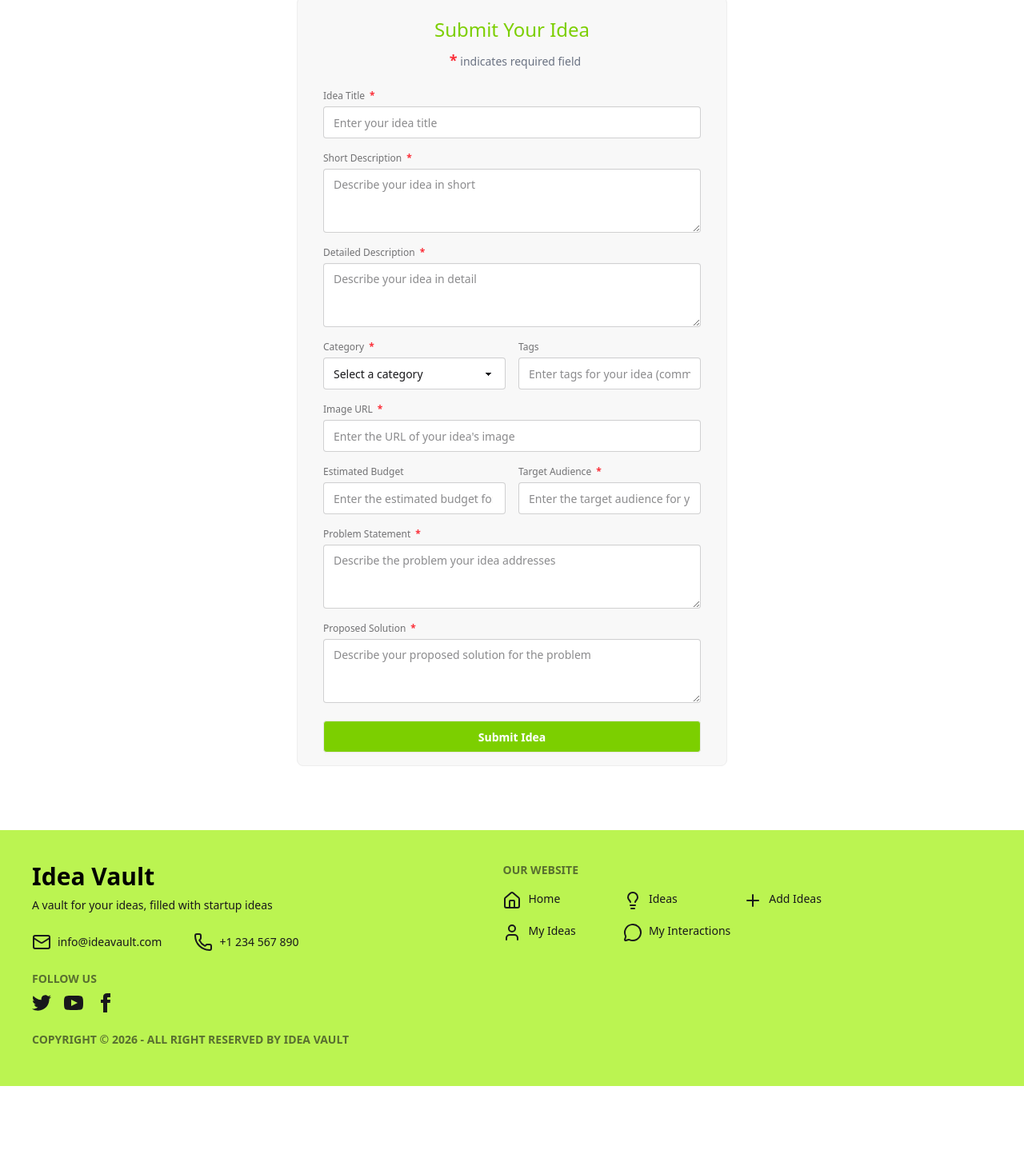
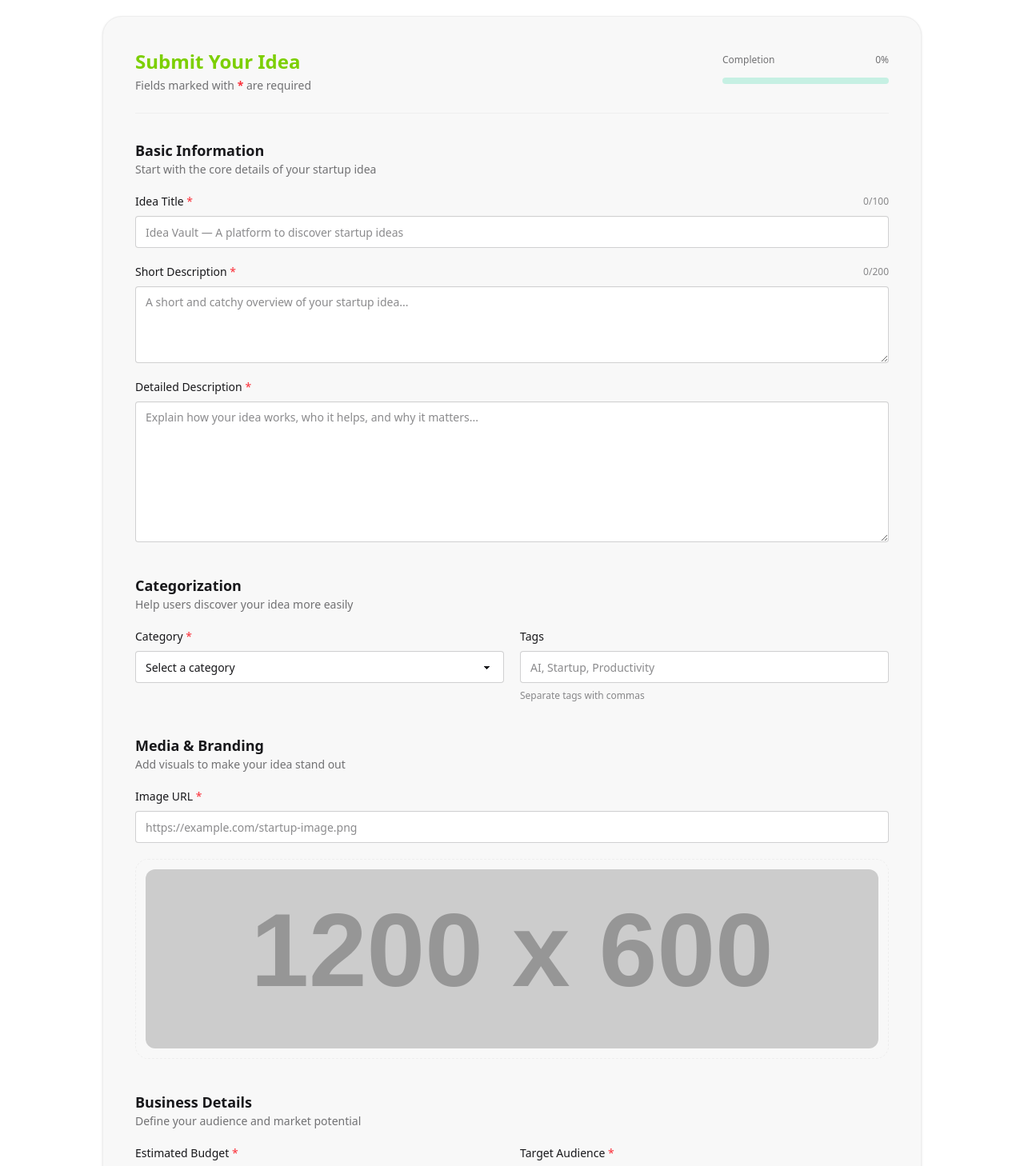
Before and after one commit to T4RUNN4/Idea-Vault, a Next.js app: page /add-ideas in a window 1280 px wide. Shown: the part 284-1742 px from the top of the page at 80% size. Before the commit the page ends 1642 px from the top, so only its background shows below. Built offline with nearby package versions, Linux system fonts and the light colour scheme.

Commit message:
Add idea page (improved ui)

```diff
--- a/src/app/add-ideas/page.jsx
+++ b/src/app/add-ideas/page.jsx
@@ -1,151 +1,284 @@
+"use client";
+
 export default function AddIdeas() {
   const handleSubmit = (e) => {
     e.preventDefault();
-
   };
 
   return (
-    <div className="min-h-screen flex flex-col items-center justify-center p-20">
-      <h1 className="text-4xl font-bold text-gray-800">
-        Have an <span className="text-lime-500">Startup Idea?</span>
-      </h1>
-      <p className="mt-4 text-lg text-gray-600 mb-8">
-        Submit your startup idea and let it shine!
-      </p>
-
-      <form onSubmit={handleSubmit}>
-        <fieldset className="fieldset bg-base-200 border-base-300 rounded-box w-full border px-8 py-4">
-          <div className="flex flex-col gap-1 items-center justify-center">
-            <h1 className="fieldset-legend text-2xl font-medium text-lime-500">
-              Submit Your Idea
+    <div className="min-h-screen bg-base-100 px-4 py-12 md:px-8 lg:px-20">
+      <div className="mx-auto w-full max-w-5xl">
+        {/* Header */}
+        <div className="text-center mb-10">
+          <h1 className="text-4xl md:text-5xl font-bold text-base-content leading-tight">
+            Have a <span className="text-lime-500">Startup Idea?</span>
           </h1>
 
-            <p className="text-sm text-gray-500 ml-2">
-              <span className="text-red-500 text-lg font-bold">*</span>
-              {"  "}indicates required field
+          <p className="mt-4 text-base md:text-lg text-base-content/70 max-w-2xl mx-auto">
+            Share your vision with the community, get feedback, and inspire the
+            next big innovation.
           </p>
         </div>
 
-          <div className="flex flex-col gap-4 mt-4">
-            <div className="flex flex-col gap-1">
-              <label className="label font-medium">
-                Idea Title <span className="text-red-500 font-bold">*</span>
+        {/* Form Card */}
+        <form
+          onSubmit={handleSubmit}
+          className="bg-base-200 border border-base-300 rounded-3xl shadow-sm p-6 md:p-10"
+        >
+          {/* Top Section */}
+          <div className="flex flex-col md:flex-row md:items-center md:justify-between gap-4 pb-6 border-b border-base-300">
+            <div>
+              <h2 className="text-2xl font-bold text-lime-500">
+                Submit Your Idea
+              </h2>
+
+              <p className="text-sm text-base-content/60 mt-1">
+                Fields marked with{" "}
+                <span className="text-red-500 font-bold">*</span> are required
+              </p>
+            </div>
+
+            <div className="w-full md:w-52">
+              <div className="flex justify-between text-xs text-base-content/60 mb-1">
+                <span>Completion</span>
+                <span>0%</span>
+              </div>
+
+              <progress
+                className="progress progress-success w-full"
+                value="0"
+                max="100"
+              ></progress>
+            </div>
+          </div>
+
+          <div className="space-y-10 mt-8">
+            {/* BASIC INFO */}
+            <section className="space-y-5">
+              <div>
+                <h3 className="text-lg font-semibold text-base-content">
+                  Basic Information
+                </h3>
+
+                <p className="text-sm text-base-content/60">
+                  Start with the core details of your startup idea
+                </p>
+              </div>
+
+              <div className="flex flex-col gap-2">
+                <div className="flex items-center justify-between">
+                  <label className="font-medium text-sm">
+                    Idea Title <span className="text-red-500">*</span>
                   </label>
+
+                  <span className="text-xs text-base-content/50">0/100</span>
+                </div>
+
                 <input
                   type="text"
-                className="input w-full"
-                placeholder="Enter your idea title"
+                  className="input input-bordered w-full focus:outline-none focus:ring-2 focus:ring-lime-400"
+                  placeholder="Idea Vault — A platform to discover startup ideas"
                 />
               </div>
 
-            <div className="flex flex-col gap-1">
-              <label className="label">
-                Short Description{" "}
-                <span className="text-red-500 font-bold">*</span>
+              <div className="flex flex-col gap-2">
+                <div className="flex items-center justify-between">
+                  <label className="font-medium text-sm">
+                    Short Description <span className="text-red-500">*</span>
                   </label>
+
+                  <span className="text-xs text-base-content/50">0/200</span>
+                </div>
+
                 <textarea
-                className="textarea w-full"
-                placeholder="Describe your idea in short"
+                  className="textarea textarea-bordered min-h-24 w-full focus:outline-none focus:ring-2 focus:ring-lime-400"
+                  placeholder="A short and catchy overview of your startup idea..."
+                ></textarea>
+              </div>
+
+              <div className="flex flex-col gap-2">
+                <label className="font-medium text-sm">
+                  Detailed Description <span className="text-red-500">*</span>
+                </label>
+
+                <textarea
+                  className="textarea textarea-bordered min-h-44 w-full focus:outline-none focus:ring-2 focus:ring-lime-400"
+                  placeholder="Explain how your idea works, who it helps, and why it matters..."
+                ></textarea>
+              </div>
+            </section>
+
+            {/* CATEGORY */}
+            <section className="space-y-5">
+              <div>
+                <h3 className="text-lg font-semibold text-base-content">
+                  Categorization
+                </h3>
+
+                <p className="text-sm text-base-content/60">
+                  Help users discover your idea more easily
+                </p>
+              </div>
+
+              <div className="grid grid-cols-1 md:grid-cols-2 gap-5">
+                <div className="flex flex-col gap-2">
+                  <label className="font-medium text-sm">
+                    Category <span className="text-red-500">*</span>
+                  </label>
+
+                  <select className="select select-bordered w-full focus:outline-none focus:ring-2 focus:ring-lime-400">
+                    <option disabled selected>
+                      Select a category
+                    </option>
+
+                    <option>Technology</option>
+                    <option>Healthcare</option>
+                    <option>Education</option>
+                    <option>Finance</option>
+                    <option>AI & Automation</option>
+                  </select>
+                </div>
+
+                <div className="flex flex-col gap-2">
+                  <label className="font-medium text-sm">Tags</label>
+
+                  <input
+                    type="text"
+                    className="input input-bordered w-full focus:outline-none focus:ring-2 focus:ring-lime-400"
+                    placeholder="AI, Startup, Productivity"
+                  />
+
+                  <p className="text-xs text-base-content/50">
+                    Separate tags with commas
+                  </p>
+                </div>
+              </div>
+            </section>
+
+            {/* MEDIA */}
+            <section className="space-y-5">
+              <div>
+                <h3 className="text-lg font-semibold text-base-content">
+                  Media & Branding
+                </h3>
+
+                <p className="text-sm text-base-content/60">
+                  Add visuals to make your idea stand out
+                </p>
+              </div>
+
+              <div className="flex flex-col gap-2">
+                <label className="font-medium text-sm">
+                  Image URL <span className="text-red-500">*</span>
+                </label>
+
+                <input
+                  type="text"
+                  className="input input-bordered w-full focus:outline-none focus:ring-2 focus:ring-lime-400"
+                  placeholder="https://example.com/startup-image.png"
+                />
+
+                {/* Image Preview */}
+                <div className="mt-3 border border-dashed border-base-300 rounded-2xl p-3">
+                  <img
+                    src="https://placehold.co/1200x600"
+                    alt="Preview"
+                    className="w-full h-56 object-cover rounded-xl"
+                  />
+                </div>
+              </div>
+            </section>
+
+            {/* BUSINESS DETAILS */}
+            <section className="space-y-5">
+              <div>
+                <h3 className="text-lg font-semibold text-base-content">
+                  Business Details
+                </h3>
+
+                <p className="text-sm text-base-content/60">
+                  Define your audience and market potential
+                </p>
+              </div>
+
+              <div className="grid grid-cols-1 md:grid-cols-2 gap-5">
+                <div className="flex flex-col gap-2">
+                  <label className="font-medium text-sm">
+                    Estimated Budget <span className="text-red-500">*</span>
+                  </label>
+
+                  <input
+                    type="number"
+                    className="input input-bordered w-full focus:outline-none focus:ring-2 focus:ring-lime-400"
+                    placeholder="5000"
                   />
                 </div>
 
-            <div className="flex flex-col gap-1">
-              <label className="label">
-                Detailed Description{" "}
-                <span className="text-red-500 font-bold">*</span>
+                <div className="flex flex-col gap-2">
+                  <label className="font-medium text-sm">
+                    Target Audience <span className="text-red-500">*</span>
                   </label>
-              <textarea
-                className="textarea w-full"
-                placeholder="Describe your idea in detail"
-              />
-            </div>
 
-            <div className="grid grid-cols-2 gap-4">
-              <div className="flex flex-col gap-1">
-                <label className="label">
-                  Category <span className="text-red-500 font-bold">*</span>
-                </label>
-                <select className="select w-full">
-                  <option disabled selected>
-                    Select a category
-                  </option>
-                  <option>Technology</option>
-                  <option>Healthcare</option>
-                  <option>Education</option>
-                </select>
-              </div>
-
-              <div className="flex flex-col gap-1">
-                <label className="label">Tags</label>
                   <input
                     type="text"
-                  className="input w-full"
-                  placeholder="Enter tags for your idea (comma separated)"
+                    className="input input-bordered w-full focus:outline-none focus:ring-2 focus:ring-lime-400"
+                    placeholder="Students, freelancers, startups..."
                   />
                 </div>
               </div>
+            </section>
 
-            <div className="flex flex-col gap-1">
-              <label className="label">
-                Image URL <span className="text-red-500 font-bold">*</span>
-              </label>
-              <input
-                type="text"
-                className="input w-full"
-                placeholder="Enter the URL of your idea's image"
-              />
+            {/* PROBLEM & SOLUTION */}
+            <section className="space-y-5">
+              <div>
+                <h3 className="text-lg font-semibold text-base-content">
+                  Problem & Solution
+                </h3>
+
+                <p className="text-sm text-base-content/60">
+                  Clearly explain the issue and your approach
+                </p>
               </div>
 
-            <div className="grid grid-cols-2 gap-4">
-              <div className="flex flex-col gap-1">
-                <label className="label">Estimated Budget</label>
-                <input
-                  type="number"
-                  className="input w-full"
-                  placeholder="Enter the estimated budget for your idea"
-                />
-              </div>
-              <div className="flex flex-col gap-1">
-                <label className="label">
-                  Target Audience{" "}
-                  <span className="text-red-500 font-bold">*</span>
+              <div className="flex flex-col gap-2">
+                <label className="font-medium text-sm">
+                  Problem Statement <span className="text-red-500">*</span>
                 </label>
-                <input
-                  type="text"
-                  className="input w-full"
-                  placeholder="Enter the target audience for your idea"
-                />
-              </div>
+
+                <textarea
+                  className="textarea textarea-bordered min-h-28 w-full focus:outline-none focus:ring-2 focus:ring-lime-400"
+                  placeholder="What specific problem does your idea solve?"
+                ></textarea>
               </div>
 
-            <div className="flex flex-col gap-1">
-              <label className="label">
-                Problem Statement{" "}
-                <span className="text-red-500 font-bold">*</span>
+              <div className="flex flex-col gap-2">
+                <label className="font-medium text-sm">
+                  Proposed Solution <span className="text-red-500">*</span>
                 </label>
+
                 <textarea
-                className="textarea w-full"
-                placeholder="Describe the problem your idea addresses"
-              />
+                  className="textarea textarea-bordered min-h-32 w-full focus:outline-none focus:ring-2 focus:ring-lime-400"
+                  placeholder="Describe how your solution works and why it's effective..."
+                ></textarea>
+              </div>
+            </section>
           </div>
 
-            <div className="flex flex-col gap-1">
-              <label className="label">
-                Proposed Solution{" "}
-                <span className="text-red-500 font-bold">*</span>
-              </label>
-              <textarea
-                className="textarea w-full"
-                placeholder="Describe your proposed solution for the problem"
-              />
-            </div>
-          </div>
+          {/* Submit Button */}
+          <div className="flex flex-col sm:flex-row items-center justify-between gap-4 mt-10 pt-6 border-t border-base-300">
+            <p className="text-sm text-base-content/60">
+              Your idea will be reviewed before publishing.
+            </p>
 
-          <button type="submit" className="btn bg-lime-500 text-white mt-4">
+            <button
+              type="submit"
+              className="btn bg-lime-500 hover:bg-lime-600 border-none text-white px-8 w-full sm:w-fit"
+            >
               Submit Idea
             </button>
-        </fieldset>
+          </div>
         </form>
+      </div>
     </div>
   );
 }
```
Lines whose indentation alone changed are shown as unchanged.
